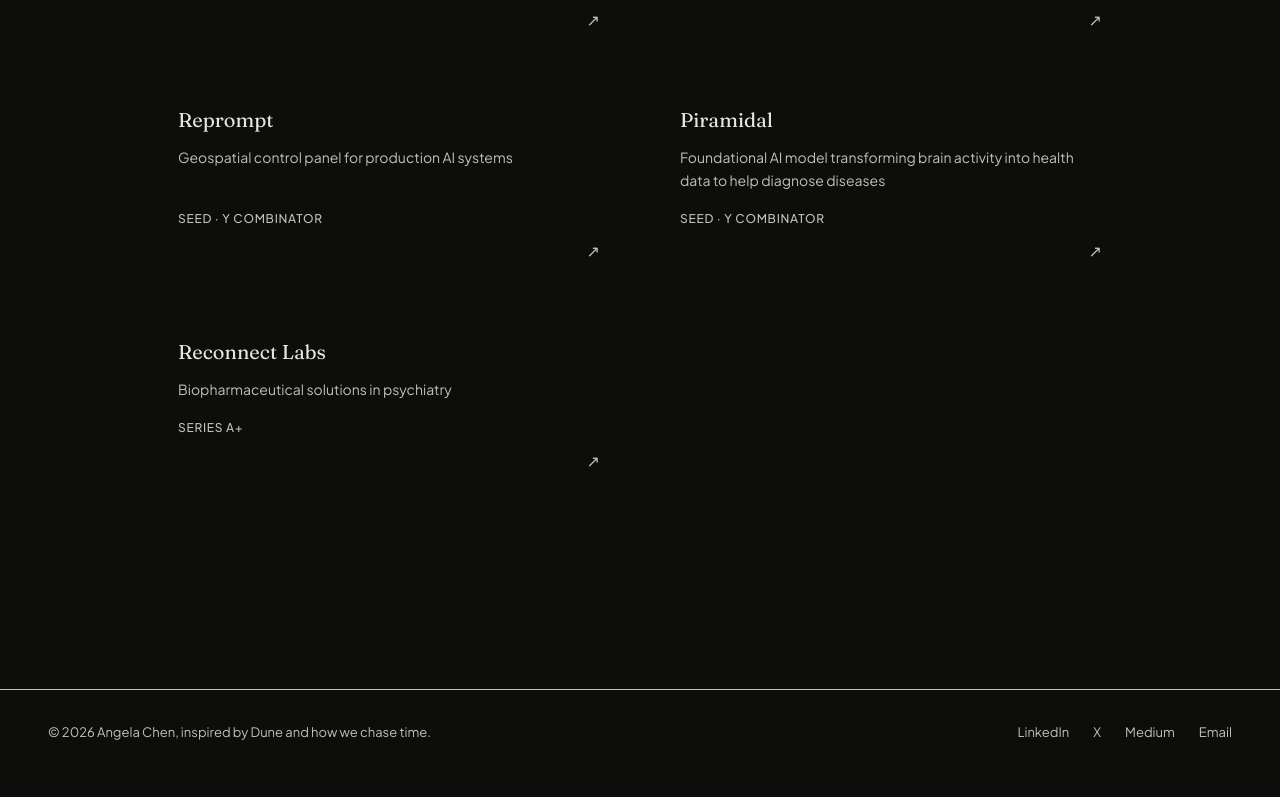
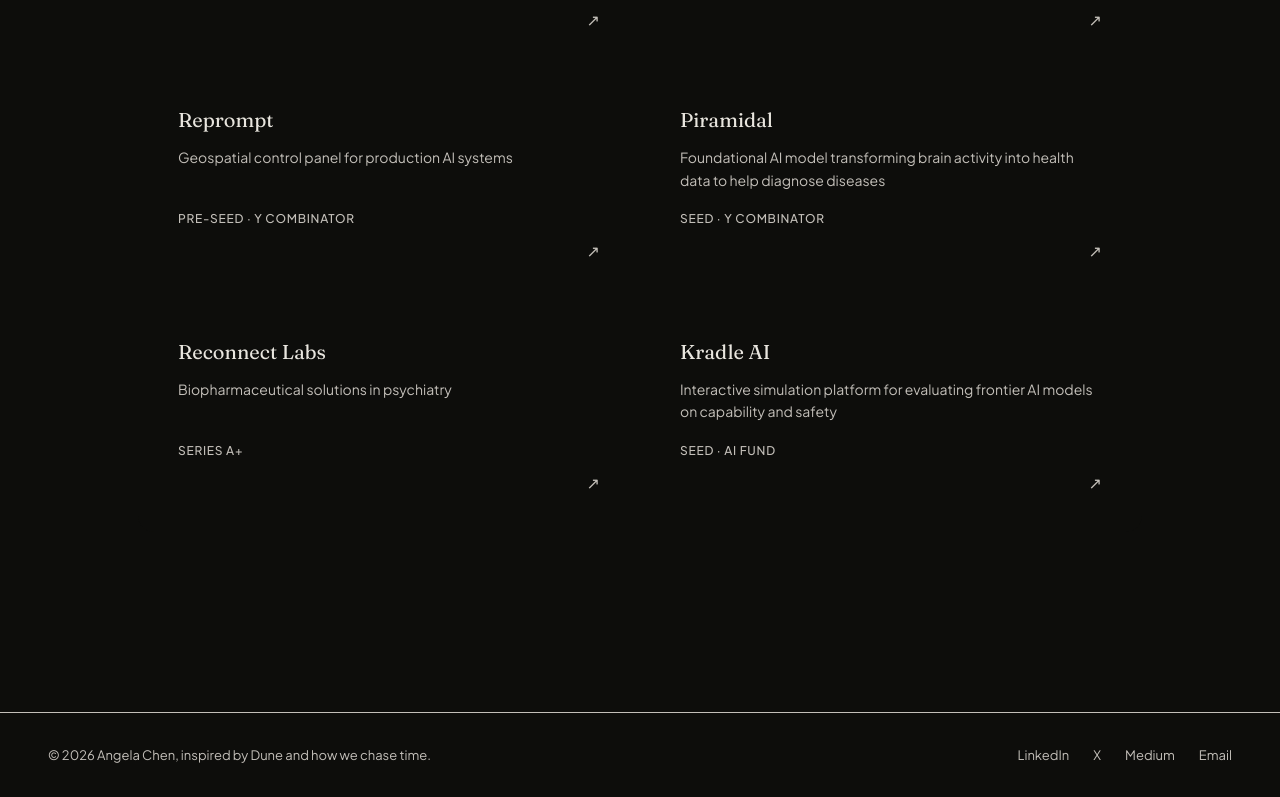
Before and after one commit to angelachen-19/angela-personal, a plain HTML site: page investing.html in a window 1280 px wide. Shown: the part 964-1761 px from the top of the page. Before the commit the page ends 1739 px from the top, so only its background shows below. Drawn offline with Linux system fonts and the light colour scheme.

Commit message:
update one portfolio company

```diff
--- a/investing.html
+++ b/investing.html
@@ -259,8 +259,7 @@
     @media (max-width: 768px) {
       nav { padding: 18px 24px; }
       .nav-links { gap: 20px; }
-      .nav-links { gap: 16px; }
-      .nav-links a { font-size: 12px; }
+      .nav-links li:not(:last-child):not(:first-child) { display: none; }
 
       .page-wrap { padding: 120px 24px 80px; }
       .portfolio-grid { grid-template-columns: 1fr; }
@@ -353,7 +352,7 @@
       <a href="https://repromptai.com/" target="_blank" class="portfolio-card">
         <span class="card-name">Reprompt</span>
         <span class="card-desc">Geospatial control panel for production AI systems</span>
-        <span class="card-meta">Seed · Y Combinator</span>
+        <span class="card-meta">Pre-seed · Y Combinator</span>
         <span class="card-arrow">↗</span>
       </a>
 
@@ -368,6 +367,13 @@
         <span class="card-name">Reconnect Labs</span>
         <span class="card-desc">Biopharmaceutical solutions in psychiatry</span>
         <span class="card-meta">Series A+</span>
+        <span class="card-arrow">↗</span>
+      </a>
+
+      <a href="https://kradle.ai/" target="_blank" class="portfolio-card">
+        <span class="card-name">Kradle AI</span>
+        <span class="card-desc">Interactive simulation platform for evaluating frontier AI models on capability and safety</span>
+        <span class="card-meta">Seed · AI Fund</span>
         <span class="card-arrow">↗</span>
       </a>
 
```
Also changed, not shown: 1 other file.
